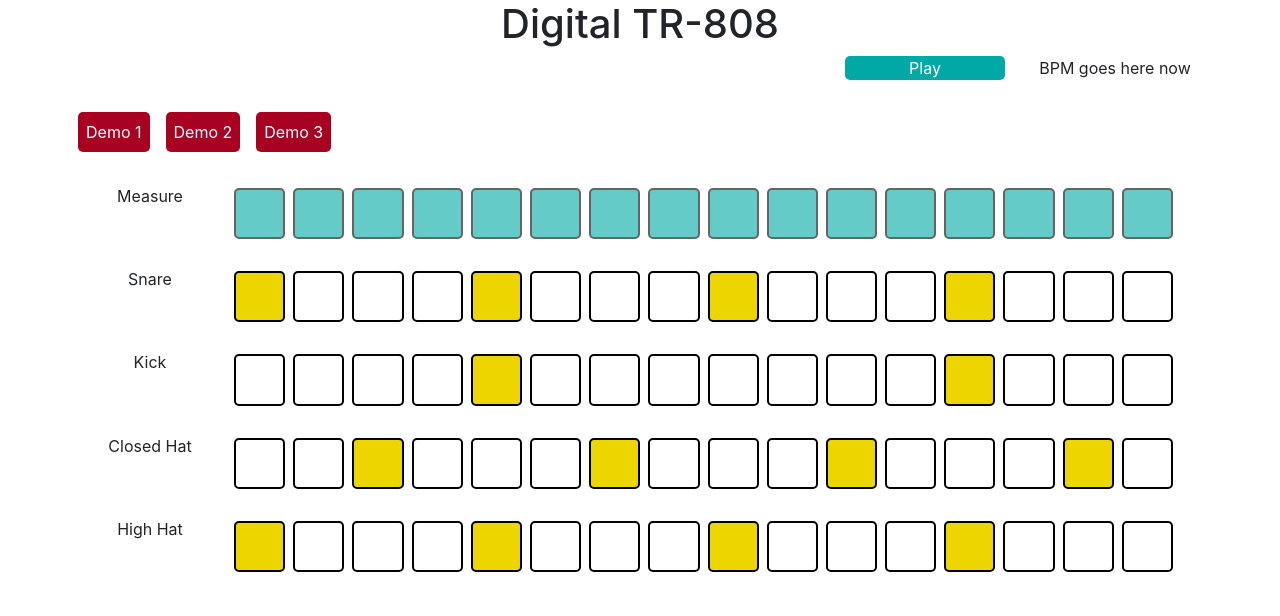
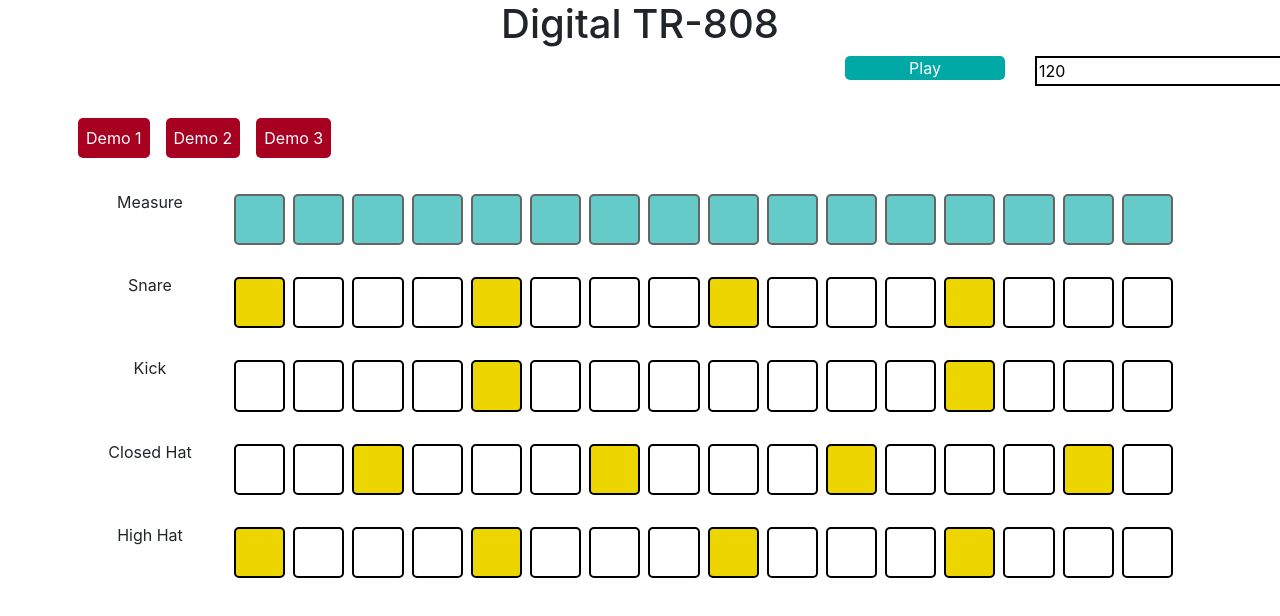
Before and after one commit to mermatriarchy/h-adonis-tr-808, a React app: page / in a window 1280 px wide. Shown: the top 616 px of the page. Built offline with nearby package versions, Linux system fonts and the light colour scheme; the HTML template or start-up script is replaced by a standard one.

Commit message:
add state to bpm

```diff
--- a/src/App.js
+++ b/src/App.js
@@ -5,6 +5,7 @@
 
 export default function App() {
   const [isPlaying, setIsPlaying] = useState(false);
+  const [bpm, setBpm] = useState(120);
 
   const togglePlay = () => {
     if (isPlaying) {
@@ -15,12 +16,18 @@
     }
   }
 
+  const updateBpm = (event) => {
+    setBpm(event.target.value);
+  }
+
   return (
     <>
       <Container>
         <header><h1>Digital TR-808</h1></header>
         <MasterControls
           handlePlay={togglePlay}
+          bpm={bpm}
+          changeBpm={updateBpm}
         />
         <Machine />
       </Container>
--- a/src/components/MasterControls.js
+++ b/src/components/MasterControls.js
@@ -13,9 +13,7 @@
           </div>
         </Col>
         <Col md={2}>
-          <div>
-            BPM goes here now
-          </div>
+          <input type="number" className="outline" value={props.bpm} onChange={props.changeBpm}></input>
         </Col>
       </Row>
     </>
```
Also changed, not shown: 2 other files (tests, documents, lock files or other folders).
